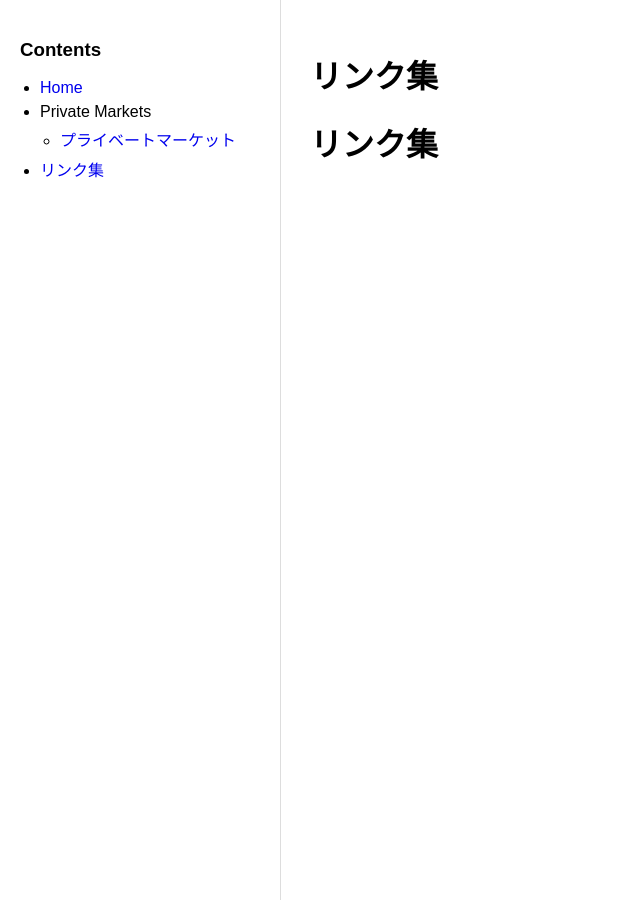
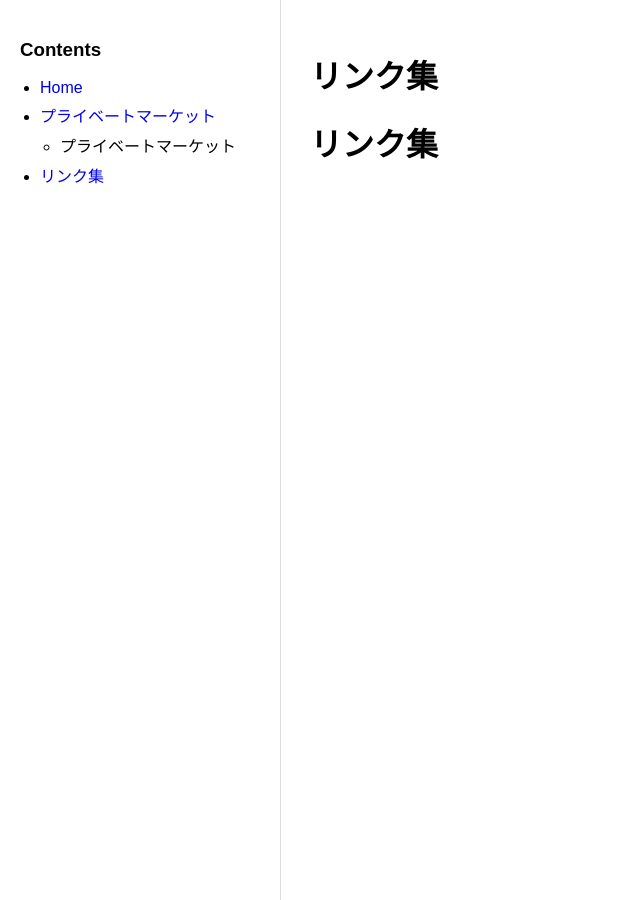
Before and after one commit to Naoki-Yamamoto-codes/finance, a Jekyll site: the page built from _contents/links/index.md, in a window 1280 px wide. Shown: the whole page, without its empty margins (0-640 px from the left). Built offline with Jekyll 4.4.1, drawn with Linux system fonts in a browser that asks for light colours.

Commit message:
fix layout

```diff
--- a/_data/toc.yml
+++ b/_data/toc.yml
@@ -1,10 +1,11 @@
 - name: Home
   href: /
 
-- name: Private Markets
+- name: プライベートマーケット
+  href: /contents/private_markets/
   items:
     - name: プライベートマーケット
-      href: /contents/private_markets/private_markets/
+      href:
 
 - name: リンク集
-  href: /contents/links/links/
+  href: /contents/links/
```
Also changed, not shown: index.md (+0 -7 lines), _contents/links/index.md (renamed from _contents/links/links.md), _contents/private_markets/index.md (renamed from _contents/private_markets/private_markets.md).
